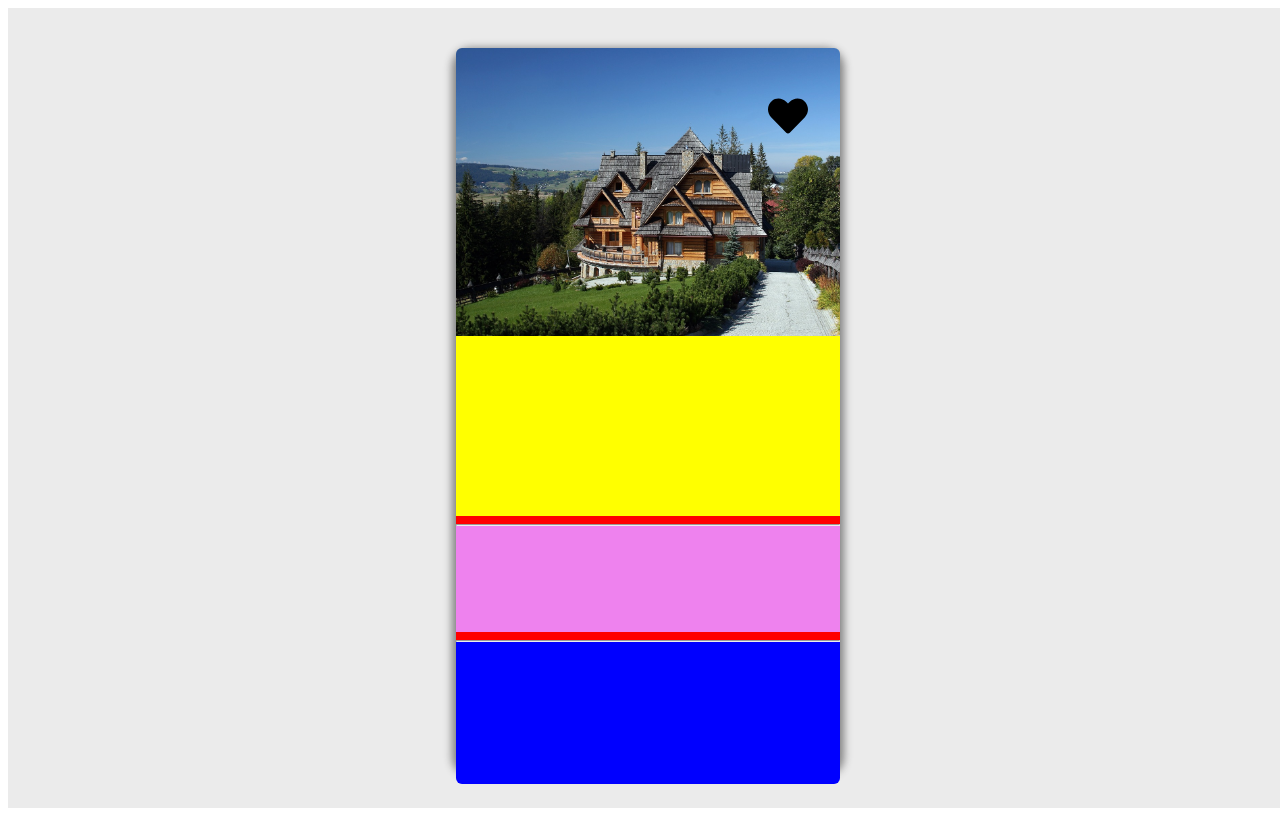
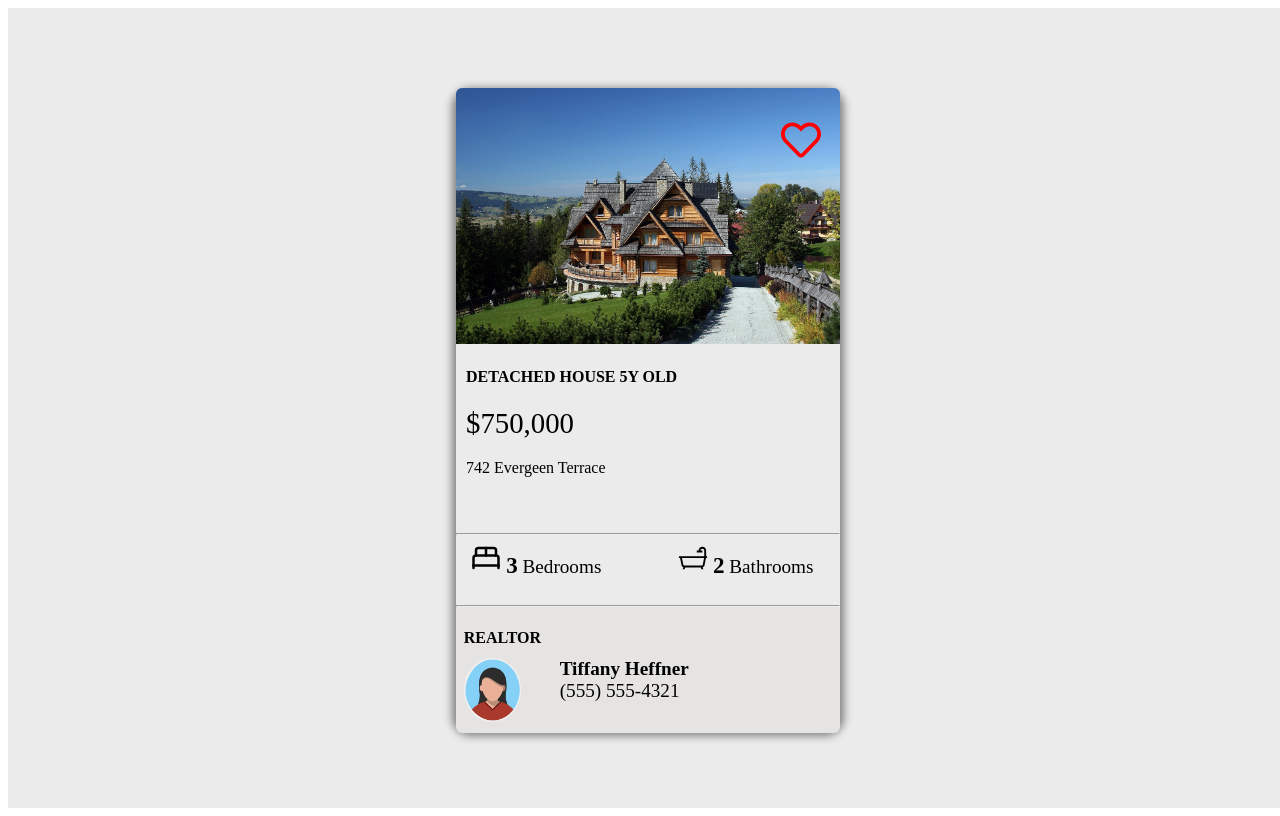
Before and after one commit to Thandekaportiap/My_Card_Example, a React (Vite) app: page / in a window 1280 px wide. Built offline with nearby package versions, Linux system fonts and the light colour scheme.

Commit message:
useState

```diff
--- a/src/components/imageComp.jsx
+++ b/src/components/imageComp.jsx
@@ -4,19 +4,36 @@ import { FaHeart } from "react-icons/fa";
 import { useState } from "react";
 
 const imageComp = () =>{
-    const [color, setColor ] = useState("black")
 
+    // const [color, setColor ] = useState("white")
+    // const changeColor = (e) => {
+    //     setColor( "red" )
+    // };
 
-    const changeColor = (event) => {
-        event.prevent
-        setColor( "red" )
+    const [ isLiked, setIsLiked ] = useState(false);
+    const handleIsLiked = () => {
+        setIsLiked(true)
     }
 
+    let iconColor = "red";
+
+    const changeLike = () => {
+
+        if(isLiked){
+            {handleIsLiked}
+            iconColor ="white"
+            console.log("liked")
+        } if(!isLiked)
+           {handleIsLiked}
+            iconColor = "red"
+            console.log("not liked")
+    }
 
     return (
         <>
+             <FaRegHeart size={40} className="icon" style={{color:iconColor}} onClick={changeLike}/>
 
-            <FaHeart size={40} className="icon" style={{color:color}} onClick={changeColor}/>
+            {/* <FaRegHeart size={40} className="icon" style={{color:color}} onClick={changeColor}/> */}
         </>
     )
 }
--- a/src/components/mainDiv.jsx
+++ b/src/components/mainDiv.jsx
@@ -1,5 +1,8 @@
 import React from "react";
 import ImageComp from "./imageComp";
+import Section1 from "./section1";
+import Section2 from "./section2";
+import Section3 from "./section3";
 
 
 const mainDiv = () =>{
@@ -7,8 +10,7 @@ const mainDiv = () =>{
         <>
         <div style={{
         width:"30%",
-        height: "90vh",
-        background: "red",
+        height: "80vh",
         borderRadius: "15px",
         boxShadow: "0 4px 8px 4px grey"
       }}>
@@ -23,21 +25,23 @@ const mainDiv = () =>{
         <div style={{
            width:"100%",
            height: "25%",
-           background: "yellow",
-        }}></div>
+        }}>
+         <Section1/>
+         </div>
 
         <div style={{
            width:"100%",
-           height: "15%",
-           background: "violet",
-        }}><hr/></div>
+           height: "10%",
+        }}><hr/>
+        <Section2/>
+        </div>
 
         <div style={{
            width:"100%",
            height: "20%",
-           background: "blue",
+           background: "#E5E4E2",
            borderRadius: "0 0 6px 6px",
-        }}><hr/>
+        }}><hr/> <Section3/>
         </div>
 
       </div>
--- /dev/null
+++ b/src/components/section1.jsx
@@ -0,0 +1,15 @@
+import React from "react";
+
+const section1 = () =>{
+    return(
+        <>
+        <div className="section1">
+        <h4>DETACHED HOUSE 5Y OLD</h4>
+        <span>$750,000</span>
+        <p>742 Evergeen Terrace</p>
+        </div>
+        </>
+    )
+}
+
+export default section1
--- /dev/null
+++ b/src/components/section2.jsx
@@ -0,0 +1,16 @@
+import React from "react";
+import { LiaBathSolid } from "react-icons/lia";
+import { LuBedDouble } from "react-icons/lu";
+
+const section2 = () =>{
+    return(
+        <>
+        <div className="section2">
+        <span className="bedroom"><LuBedDouble size={30}/> <span id="num">3</span> Bedrooms</span>
+        <span className="bathroom"><LiaBathSolid size={30}/>  <span id="num">2</span> Bathrooms</span>
+        </div>
+        </>
+    )
+}
+
+export default section2
--- /dev/null
+++ b/src/components/section3.jsx
@@ -0,0 +1,17 @@
+import React from "react";
+import Avatar from '../assets/avatar.png'
+
+const section3 = () =>{
+    return(
+        <>
+
+        <h4 style={{marginBottom:"3%", marginLeft:"2%"}}>REALTOR</h4>
+        <img src={Avatar} alt="" className="avatar" />
+        <span id="name" className="section3">Tiffany Heffner<br/>
+        </span>
+        <span className="section3">(555) 555-4321</span>
+        </>
+    )
+}
+
+export default section3
--- a/src/index.css
+++ b/src/index.css
@@ -18,6 +18,54 @@
 
 .icon {
   position: absolute;
-  left: 60%;
-  top: 12%;
+  left: 61%;
+  top: 15%;
 }
+
+.section1 {
+  line-height: 1.5rem;
+  margin: 10px;
+}
+
+span {
+  font-size: 180%;
+  font-weight: 500;
+}
+
+
+  .bedroom {
+    font-size: 120%;
+  font-weight: 400;
+  margin-left: 4%;
+  }
+
+  .bathroom {
+    font-size: 120%;
+  font-weight: 400;
+  margin-left: 20%;
+  }
+
+  .avatar {
+    width: 15%;
+    height: 50%;
+    border-radius: 50%;
+    float: left;
+    margin-left: 2%;
+  }
+
+  .section3 {
+    /* float: right; */
+    margin-left: 10%;
+    font-size: 120%;
+  font-weight: 400;
+  }
+
+  #name {
+    font-weight: 600;
+  }
+
+  #num {
+    font-weight: 800;
+    font-size: 120%;
+
+  }
```
Also changed, not shown: src/assets/avatar.png (added), src/assets/her.webp (added).
